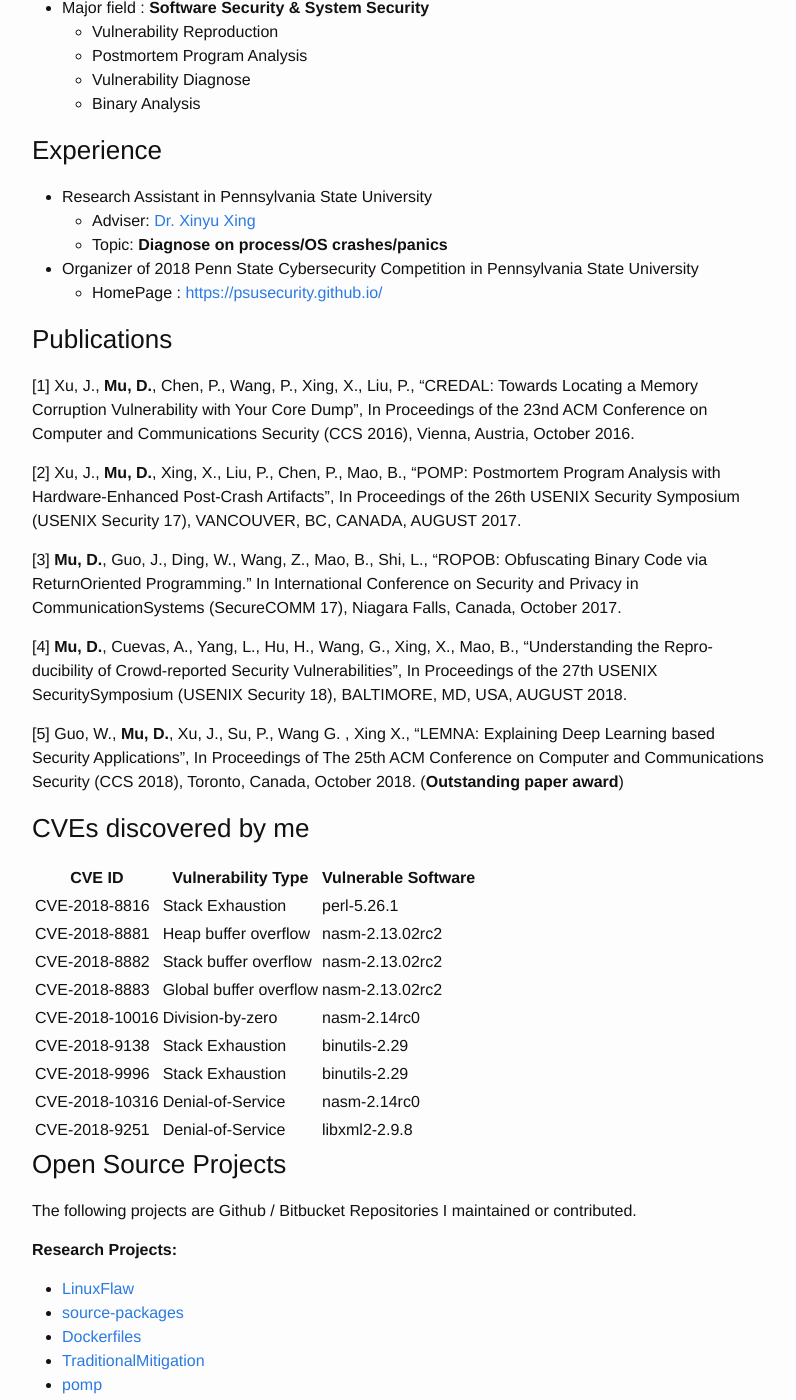
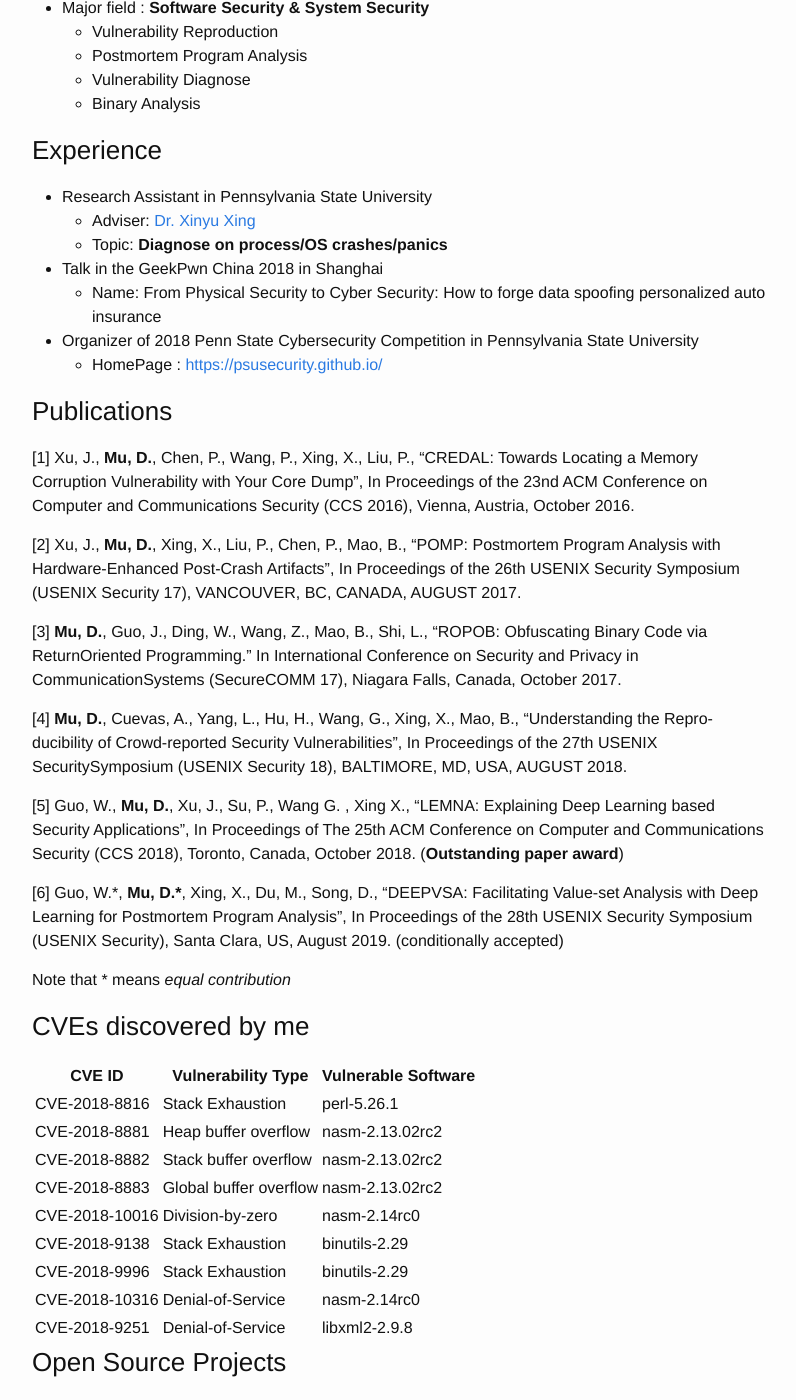
Before and after one commit to mudongliang/mudongliang.github.io, a Jekyll site: the page built from about/about.md, in a window 1280 px wide and 1400 px high, scrolled down 468 px. Shown: the whole window, without its empty margins (238-1034 px from the left). Built offline with Jekyll 4.4.1, drawn with Linux system fonts in a browser that asks for light colours.

Commit message:
add more publication and experience

```diff
--- a/about/about.md
+++ b/about/about.md
@@ -26,6 +26,9 @@
 	- Adviser: [Dr. Xinyu Xing](http://xinyuxing.org/)
 	- Topic: **Diagnose on process/OS crashes/panics**
 
+- Talk in the GeekPwn China 2018 in Shanghai
+	- Name: From Physical Security to Cyber Security: How to forge data spoofing personalized auto insurance
+
 - Organizer of 2018 Penn State Cybersecurity Competition in Pennsylvania State University
 	- HomePage : <https://psusecurity.github.io/>
 
@@ -40,6 +43,10 @@
 [4] **Mu, D.**, Cuevas, A., Yang, L., Hu, H., Wang, G., Xing, X., Mao, B., “Understanding the Repro-ducibility of Crowd-reported Security Vulnerabilities”, In Proceedings of the 27th USENIX SecuritySymposium (USENIX Security 18), BALTIMORE, MD, USA, AUGUST 2018.
 
 [5] Guo, W., **Mu, D.**, Xu, J., Su, P., Wang G. , Xing X., "LEMNA: Explaining Deep Learning based Security Applications", In Proceedings of The 25th ACM Conference on Computer and Communications Security (CCS 2018), Toronto, Canada, October 2018. (**Outstanding paper award**)
+
+[6] Guo, W.*, **Mu, D.\***, Xing, X., Du, M., Song, D., "DEEPVSA: Facilitating Value-set Analysis with Deep Learning for Postmortem Program Analysis", In Proceedings of the 28th USENIX Security Symposium (USENIX Security), Santa Clara, US, August 2019. (conditionally accepted)
+
+Note that \* means *equal contribution*
 
 ### CVEs discovered by me
 
```
